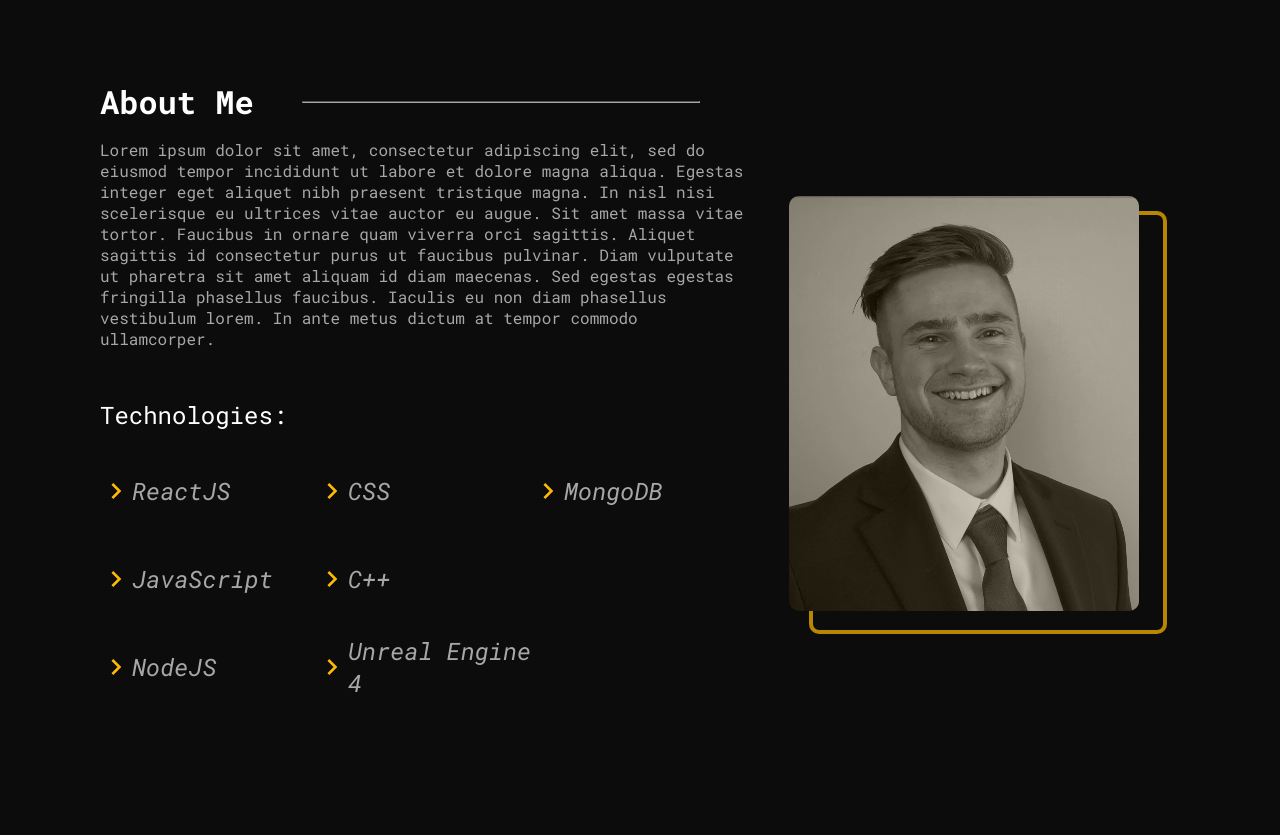
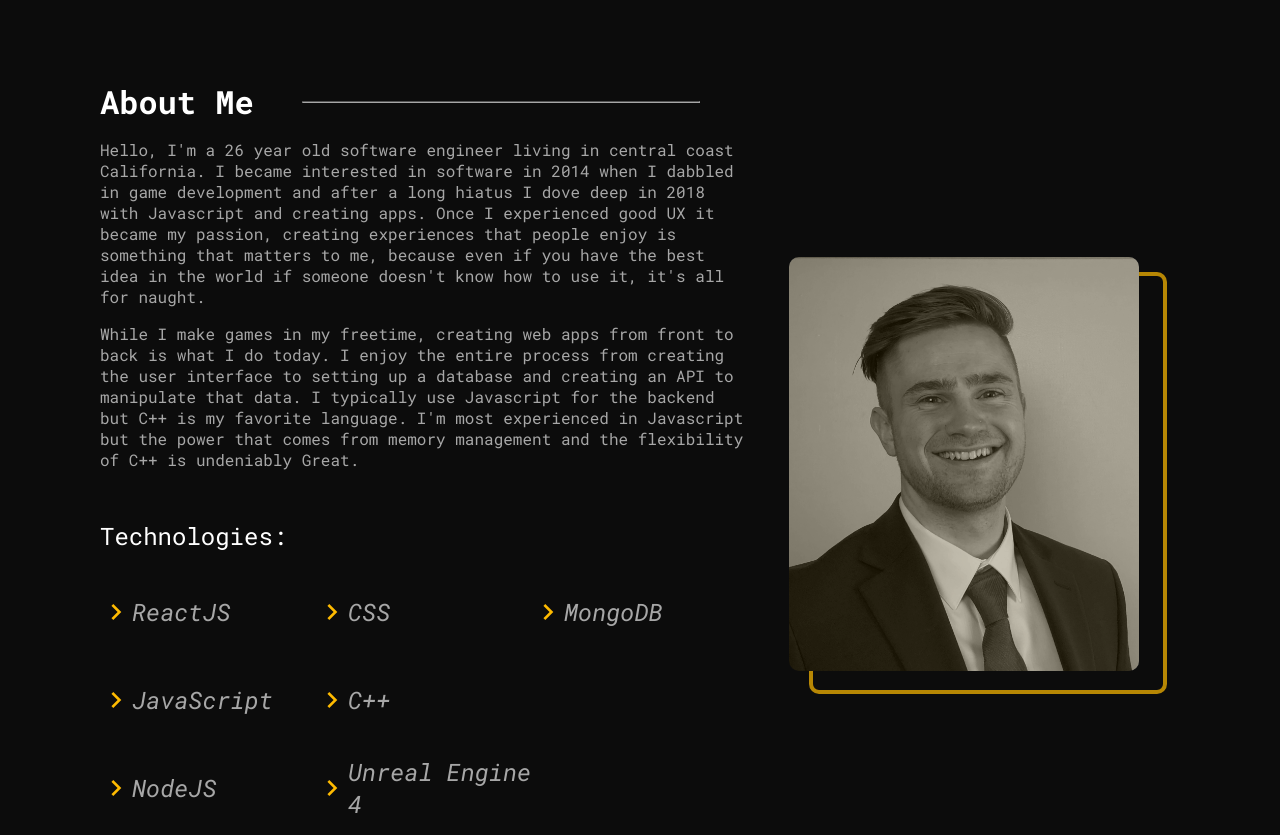
Before and after one commit to AustinVieth/personal-website-v3, a React app: page / in a window 1280 px wide. Shown: the part 920-1755 px from the top of the page. Built offline with nearby package versions, Linux system fonts and the light colour scheme.

Commit message:
write about me section

```diff
--- a/src/Components/AboutMe.js
+++ b/src/Components/AboutMe.js
@@ -30,16 +30,22 @@ const AboutMe = (props) => {
         <div className="about-me-text">
           <SectionHeader label="About Me" />
           <p>
-            Lorem ipsum dolor sit amet, consectetur adipiscing elit, sed do
-            eiusmod tempor incididunt ut labore et dolore magna aliqua. Egestas
-            integer eget aliquet nibh praesent tristique magna. In nisl nisi
-            scelerisque eu ultrices vitae auctor eu augue. Sit amet massa vitae
-            tortor. Faucibus in ornare quam viverra orci sagittis. Aliquet
-            sagittis id consectetur purus ut faucibus pulvinar. Diam vulputate
-            ut pharetra sit amet aliquam id diam maecenas. Sed egestas egestas
-            fringilla phasellus faucibus. Iaculis eu non diam phasellus
-            vestibulum lorem. In ante metus dictum at tempor commodo
-            ullamcorper.
+            Hello, I'm a 26 year old software engineer living in central coast
+            California. I became interested in software in 2014 when I dabbled
+            in game development and after a long hiatus I dove deep in 2018 with
+            Javascript and creating apps. Once I experienced good UX it became
+            my passion, creating experiences that people enjoy is something that
+            matters to me, because even if you have the best idea in the world
+            if someone doesn't know how to use it, it's all for naught.
+          </p>
+          <p>
+            While I make games in my freetime, creating web apps from front to
+            back is what I do today. I enjoy the entire process from creating
+            the user interface to setting up a database and creating an API to
+            manipulate that data. I typically use Javascript for the backend but
+            C++ is my favorite language. I'm most experienced in Javascript but
+            the power that comes from memory management and the flexibility of
+            C++ is undeniably Great.
           </p>
         </div>
 
--- a/src/Components/ContactMe.js
+++ b/src/Components/ContactMe.js
@@ -19,7 +19,7 @@ const ContactMe = (props) => {
       <div className="information-container">
         <ul className="information-list">
           <li className="information-item">
-            <a href="mailto:ozwaldvieth@gmail.com">
+            <a href="mailto:ozwaldvieth@gmail.com" className="icon-link">
               <i class="far fa-envelope"></i>
             </a>
             <span>ozwaldvieth@gmail.com</span>
@@ -29,20 +29,34 @@ const ContactMe = (props) => {
               href="https://www.linkedin.com/in/austin-vieth-602759171/"
               target="_blank"
               rel="noreferrer"
+              className="icon-link"
             >
               <i class="fab fa-linkedin-in"></i>
             </a>
-            <span>/austin-vieth-602759171/</span>
+            <a
+              href="https://www.linkedin.com/in/austin-vieth-602759171/"
+              target="_blank"
+              rel="noreferrer"
+            >
+              <span>/austin-vieth-602759171/</span>
+            </a>
           </li>
           <li className="information-item">
             <a
               href="https://github.com/AustinVieth"
               target="_blank"
               rel="noreferrer"
+              className="icon-link"
             >
               <i class="fab fa-github"></i>
             </a>
-            <span>/AustinVieth</span>
+            <a
+              href="https://github.com/AustinVieth"
+              target="_blank"
+              rel="noreferrer"
+            >
+              <span>/AustinVieth</span>
+            </a>
           </li>
         </ul>
       </div>
--- a/src/Sass/Components/ContactMe.scss
+++ b/src/Sass/Components/ContactMe.scss
@@ -28,7 +28,7 @@
     margin-top: 20px;
     display: flex;
     align-items: center;
-    a {
+    .icon-link {
       margin-right: 20px;
       font-size: 1.5rem;
       color: $primaryBrandColor;
```
Also changed, not shown: README.md.
